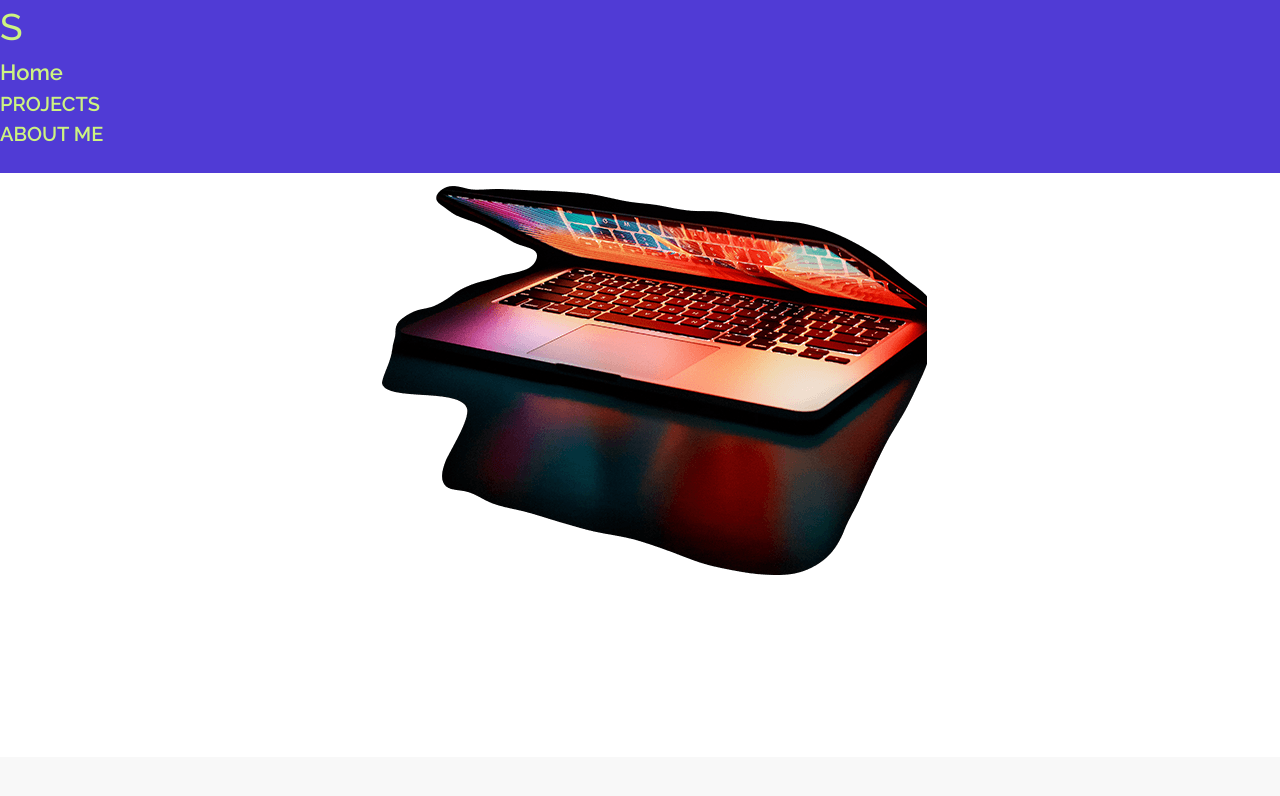
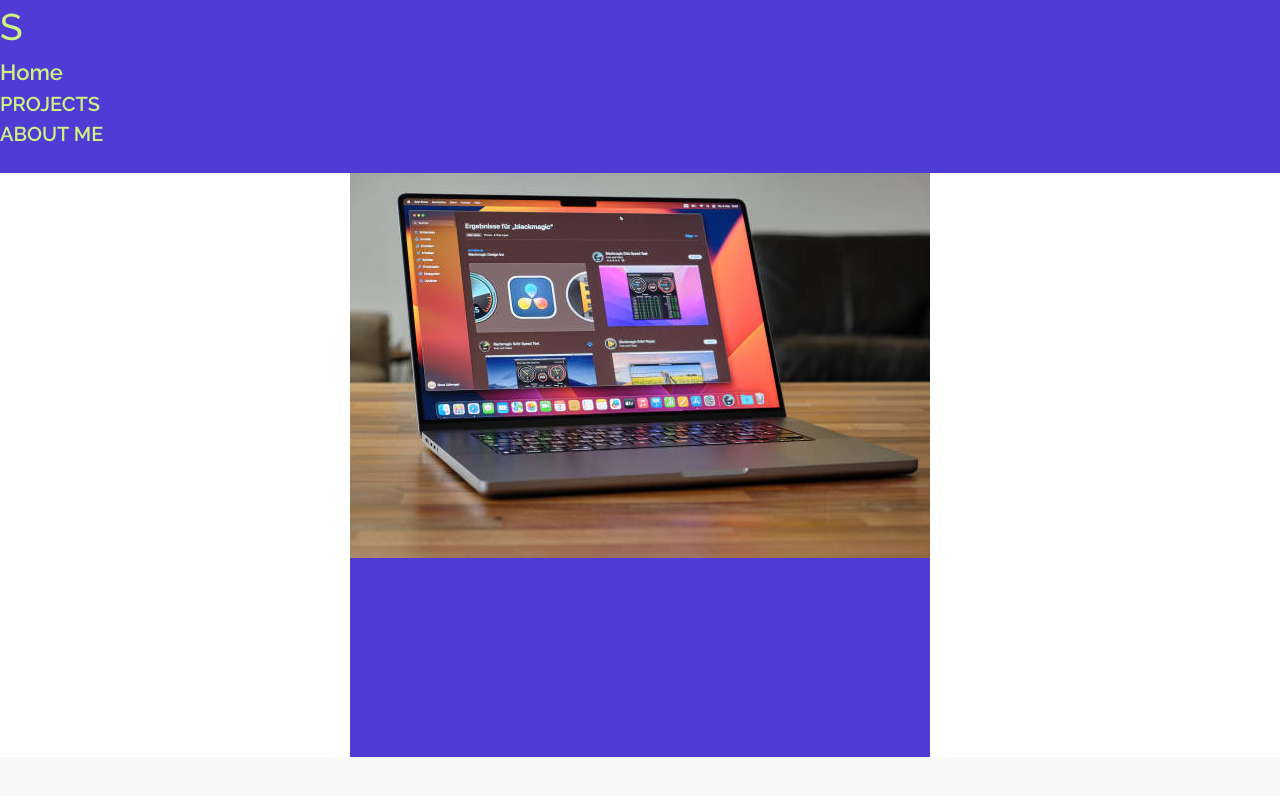
Before and after one commit to AbdEDjalilSaf/MY-PORTFLIO, a React (Vite) app: page / in a window 1280 px wide. Shown: the top 796 px of the page. Built offline with nearby package versions, Linux system fonts and the light colour scheme.

Commit message:
first two version

```diff
--- a/src/App.css
+++ b/src/App.css
@@ -30,7 +30,7 @@ a {
   color: #cdf381;
 
 }
-.myGradient{
+/* .myGradient{
   background: -webkit-linear-gradient(
     120deg,
     var(--primary-color-alt),
@@ -38,7 +38,7 @@ a {
   );
   -webkit-background-clip: text;
   -webkit-text-fill-color: transparent;
-}
+} */
 li a{
   font-size: 40px;
 color: #cdf381;
@@ -49,6 +49,7 @@ color: #cdf381;
 li a{
   cursor: pointer;
 }
+.landing,
 .bgHeader{
   background-color: #503bd5;
 }
--- a/src/App.jsx
+++ b/src/App.jsx
@@ -46,13 +46,13 @@ pagination={{
 className="mySwiper"
 >
 <SwiperSlide>
-    <section className='landing bg-black '>
+    <section className='landing  '>
   <div className='flexLanding'>
     <div className='textLanding'>
 
     </div>
     <div className='imageLanding'>
-      <img src='/image/home_img.png' className='' />
+      <img src='/image/macbook.jpg' className='' />
     </div>
   </div>
 
```
Also changed, not shown: image/macbook.jpg (added).
